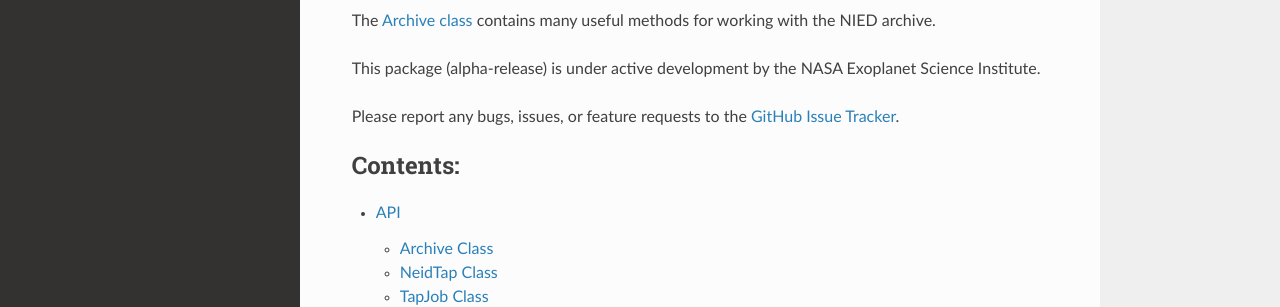
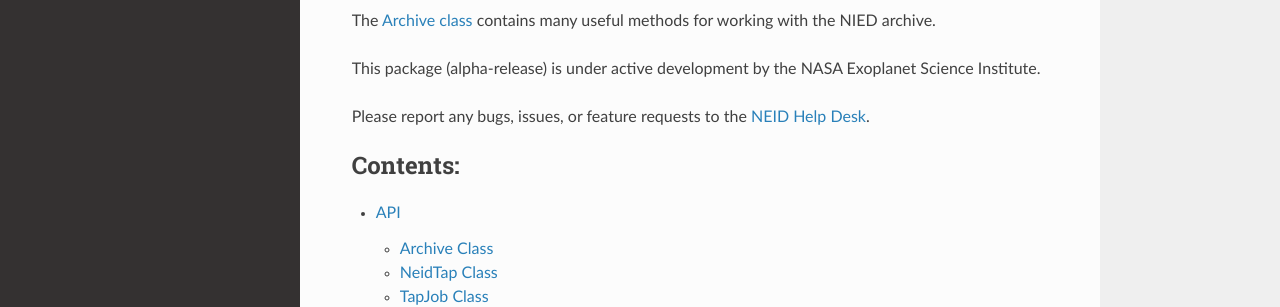
Before and after one commit to Caltech-IPAC/pyNEID, a Sphinx documentation site: the page built from docs/index.rst, in a window 1280 px wide and 1192 px high. Shown: the part 513-820 px from the top of the window. Built offline with Sphinx 7.4.7 and the Read the Docs theme 2.0.0, drawn with Linux system fonts in a browser that asks for light colours.

Commit message:
link to neid-help

```diff
--- a/docs/index.rst
+++ b/docs/index.rst
@@ -27,7 +27,7 @@ The :ref:`Archive class <archive>` contains many useful methods for working with
 
 This package (alpha-release) is under active development by the NASA Exoplanet Science Institute.
 
-Please report any bugs, issues, or feature requests to the `GitHub Issue Tracker <https://github.com/Caltech-IPAC/pyNEID/issues>`_.
+Please report any bugs, issues, or feature requests to the `NEID Help Desk <mailto: neid-help@ipac.caltech.edu>`_.
 
 .. toctree::
    :maxdepth: 2
```
